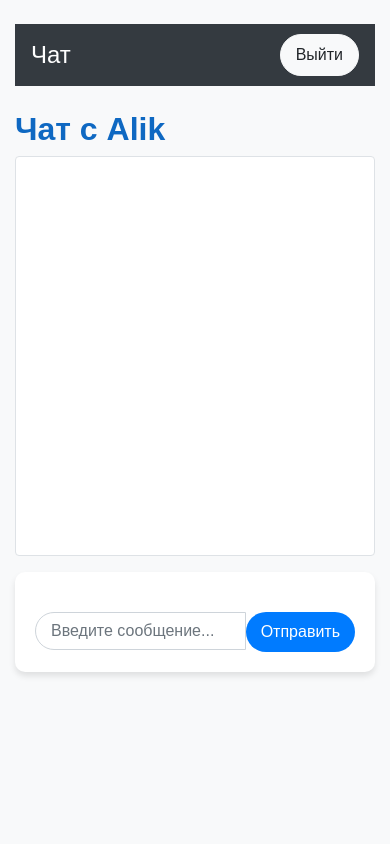
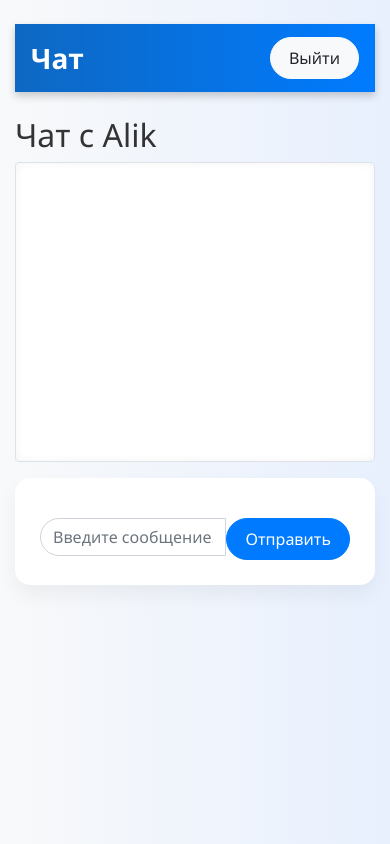
Before and after one commit to Allaguly06/Web-site, a Flask app: page /chat/2 in a window 390 px wide. Run offline with Flask 3, Linux system fonts and the light colour scheme; a user stored in the database is signed in; some libraries are stand-ins or nearby versions.

Commit message:
Изменил стиль

```diff
--- a/Variable part of practice/flask_messenger/static/style.css
+++ b/Variable part of practice/flask_messenger/static/style.css
@@ -1,218 +1,153 @@
-/* Общий стиль для страницы */
-body {
-    background-color: #f8f9fa; /* Светлый фон для страницы */
-    font-family: 'Arial', sans-serif; /* Шрифт по умолчанию */
-    color: #333; /* Цвет текста */
+/* Поддержка тёмной темы */
+@media (prefers-color-scheme: dark) {
+    body {
+        background-color: #121212;
+        color: #f1f1f1;
+    }
+
+    .navbar, .bg-dark {
+        background-color: #1e1e1e !important;
+    }
+
+    .form-control, form, .list-group-item {
+        background-color: #1f1f1f;
+        color: #fff;
+        border-color: #333;
+    }
+
+    #chat-box {
+        background-color: #1e1e1e;
+        border-color: #333;
+    }
+
+    .btn-primary {
+        background-color: #1a73e8;
+    }
+
+    .btn-success {
+        background-color: #1db954;
+    }
 }
 
-/* Навигационная панель */
+/* Общие стили */
+body {
+    background: linear-gradient(to right, #f8f9fa, #e8f0fe);
+    font-family: 'Segoe UI', sans-serif;
+    color: #333;
+    transition: background-color 0.3s, color 0.3s;
+}
+
 .navbar {
-    background-color: #0e68c2; /* Темный фон для панели */
+    background: linear-gradient(to right, #0e68c2, #007bff);
+    box-shadow: 0 4px 8px rgba(0, 0, 0, 0.2);
 }
 
 .navbar .navbar-brand {
-    font-size: 1.5rem; /* Размер шрифта для названия */
+    font-size: 1.75rem;
+    font-weight: bold;
+    color: #fff;
 }
 
 .navbar .btn {
     font-size: 1rem;
 }
 
-/* Заголовки */
-h2 {
-    font-size: 2rem;
-    font-weight: bold;
-    color: #0e68c2;
+/* Чат-бокс */
+#chat-box {
+    height: 400px;
+    overflow-y: auto;
+    border: 1px solid #ddd;
+    border-radius: 15px;
+    padding: 20px;
+    background-color: #fff;
+    margin-bottom: 20px;
+    box-shadow: inset 0 0 10px rgba(0,0,0,0.05);
+    animation: fadeIn 0.5s ease-in-out;
 }
 
-/* Контейнер для чата */
-#chat-box {
-    height: 400px; /* Ограничение высоты для чата */
-    overflow-y: scroll; /* Прокрутка по вертикали */
-    border: 1px solid #ddd; /* Светлая граница вокруг чата */
-    border-radius: 5px; /* Закругленные углы */
-    padding: 15px; /* Внутренние отступы */
-    background-color: #fff; /* Белый фон для области чата */
-    margin-bottom: 20px; /* Отступ снизу */
-}
-/* Обеспечивает автоматический перенос текста в сообщениях */
-#chat-box span {
-    word-wrap: break-word;
-    word-break: break-word;
-    white-space: normal;
-    max-width: 75%; /* Ограничивает ширину сообщений, чтобы они не растягивались на весь экран */
-    display: inline-block;
+/* Анимация появления сообщений */
+@keyframes fadeIn {
+    from { opacity: 0; transform: translateY(10px); }
+    to { opacity: 1; transform: translateY(0); }
 }
 
-/* Сообщения чата */
 .d-flex {
-    margin-bottom: 10px; /* Отступ между сообщениями */
+    margin-bottom: 12px;
 }
 
 .p-2 {
-    padding: 10px; /* Внутренний отступ для сообщений */
-    border-radius: 10px; /* Закругленные углы для сообщений */
+    padding: 12px 18px;
+    border-radius: 18px;
+    transition: background-color 0.3s;
 }
 
 .bg-primary {
-    background-color: #007bff; /* Синий фон для сообщений пользователя */
+    background: #0d6efd;
 }
 
 .bg-success {
-    background-color: #28a745; /* Зеленый фон для сообщений других пользователей */
-}
-
-.text-white {
-    color: white; /* Белый цвет для текста сообщений */
-}
-
-/* Ввод сообщения и кнопка отправки */
-.input-group {
-    margin-top: 20px; /* Отступ сверху для формы */
-}
-
-.form-control {
-    border-radius: 25px; /* Закругленные углы для поля ввода */
-    padding: 15px; /* Увеличенные отступы для комфорта */
-}
-
-.btn {
-    border-radius: 25px; /* Закругленные углы для кнопок */
-    padding: 10px 20px; /* Отступы внутри кнопок */
-}
-
-.btn-primary {
-    background-color: #007bff; /* Синий цвет для кнопки */
-    border: none; /* Убираем границу */
-}
-
-.btn-primary:hover {
-    background-color: #0056b3; /* Темный оттенок при наведении */
-}
-
-/* Стили для страницы входа */
-form {
-    max-width: 500px; /* Ограничиваем ширину формы */
-    margin: 0 auto; /* Центрируем форму */
-    padding: 20px;
-    background-color: #fff; /* Белый фон для формы */
-    border-radius: 10px; /* Закругленные углы */
-    box-shadow: 0 4px 6px rgba(0, 0, 0, 0.1); /* Легкая тень */
-}
-
-.form-label {
-    font-weight: bold; /* Жирный текст для меток */
-}
-
-/* Стиль для ссылки на регистрацию */
-a.btn-link {
-    color: #007bff; /* Синий цвет для ссылки */
-    text-decoration: none; /* Убираем подчеркивание */
-}
-
-a.btn-link:hover {
-    text-decoration: underline; /* Подчеркивание при наведении */
-}
-
-/* Стиль для страницы регистрации */
-.btn-success {
-    background-color: #28a745; /* Зеленый цвет для кнопки регистрации */
-}
-.bg-dark {
-    --bs-bg-opacity: 1;
-    background-color: #0e68c2;
-}
-.btn-success:hover {
-    background-color: #218838; /* Темный зеленый при наведении */
-}
-
-/* Мобильная адаптивность */
-@media (max-width: 768px) {
-    #chat-box {
-        height: 300px; /* Уменьшаем высоту чата на мобильных устройствах */
-    }
-
-    .input-group {
-        margin-top: 10px; /* Уменьшаем отступы для формы на мобильных */
-    }
-
-    .form-control {
-        padding: 10px; /* Уменьшаем отступы для поля ввода */
-    }
-
-    .btn {
-        padding: 8px 15px; /* Уменьшаем размер кнопок */
-    }
-}
-body {
-    background-color: #f8f9fa;
-    font-family: 'Arial', sans-serif;
-    color: #333;
-}
-
-.navbar {
-    background-color: #0e68c2;
-}
-
-.navbar .navbar-brand {
-    font-size: 1.5rem;
-}
-
-h2 {
-    font-size: 2rem;
-    font-weight: bold;
-    color: #0e68c2;
-}
-
-#chat-box {
-    height: 400px;
-    overflow-y: scroll;
-    border: 1px solid #ddd;
-    border-radius: 5px;
-    padding: 15px;
-    background-color: #fff;
-    margin-bottom: 20px;
-}
-
-.d-flex {
-    margin-bottom: 10px;
-}
-
-.p-2 {
-    padding: 10px;
-    border-radius: 10px;
-}
-
-.bg-primary {
-    background-color: #007bff;
-}
-
-.bg-success {
-    background-color: #28a745;
+    background: #198754;
 }
 
 .text-white {
     color: white;
 }
 
+/* Ввод и кнопки */
 .input-group {
-    margin-top: 20px;
+    margin-top: 15px;
 }
 
 .form-control {
-    border-radius: 25px;
+    border-radius: 30px;
     padding: 15px;
 }
 
 .btn {
-    border-radius: 25px;
+    border-radius: 30px;
+    padding: 10px 25px;
+    font-weight: 500;
+    transition: background-color 0.3s, transform 0.2s;
 }
 
-.btn-primary {
-    background-color: #007bff;
-    border: none;
+.btn:hover {
+    transform: scale(1.03);
 }
 
 .btn-primary:hover {
     background-color: #0056b3;
 }
+
+.btn-success:hover {
+    background-color: #218838;
+}
+
+form {
+    background-color: #fff;
+    padding: 25px;
+    border-radius: 15px;
+    box-shadow: 0 10px 20px rgba(0,0,0,0.05);
+}
+
+a.btn-link {
+    color: #0d6efd;
+}
+
+a.btn-link:hover {
+    text-decoration: underline;
+}
+
+/* Адаптивность */
+@media (max-width: 768px) {
+    #chat-box {
+        height: 300px;
+    }
+
+    .form-control {
+        padding: 12px;
+    }
+
+    .btn {
+        padding: 8px 18px;
+    }
+}
--- a/Variable part of practice/flask_messenger/templates/base.html
+++ b/Variable part of practice/flask_messenger/templates/base.html
@@ -5,7 +5,8 @@
     <meta name="viewport" content="width=device-width, initial-scale=1.0">
     <title>{% block title %}Чат{% endblock %}</title>
     <link href="https://stackpath.bootstrapcdn.com/bootstrap/4.3.1/css/bootstrap.min.css" rel="stylesheet">
-    <link rel="stylesheet" href="../static/style.css">
+    <link rel="stylesheet" href="{{ url_for('static', filename='style.css') }}">
+
 </head>
 <body>
     <div class="container mt-4">
```
Also changed, not shown: Variable part of practice/flask_messenger/templates/register.html (line endings or trailing spaces).
